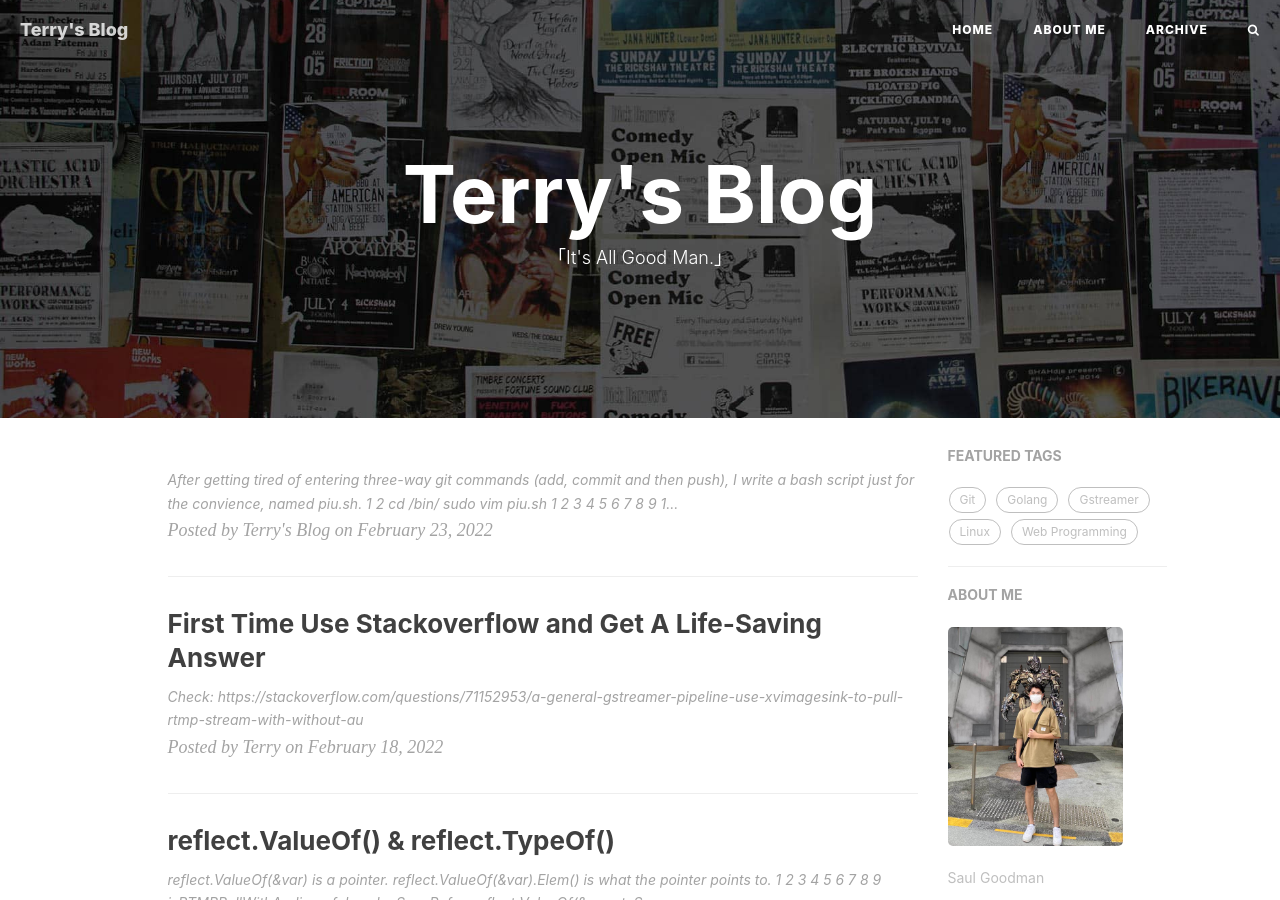
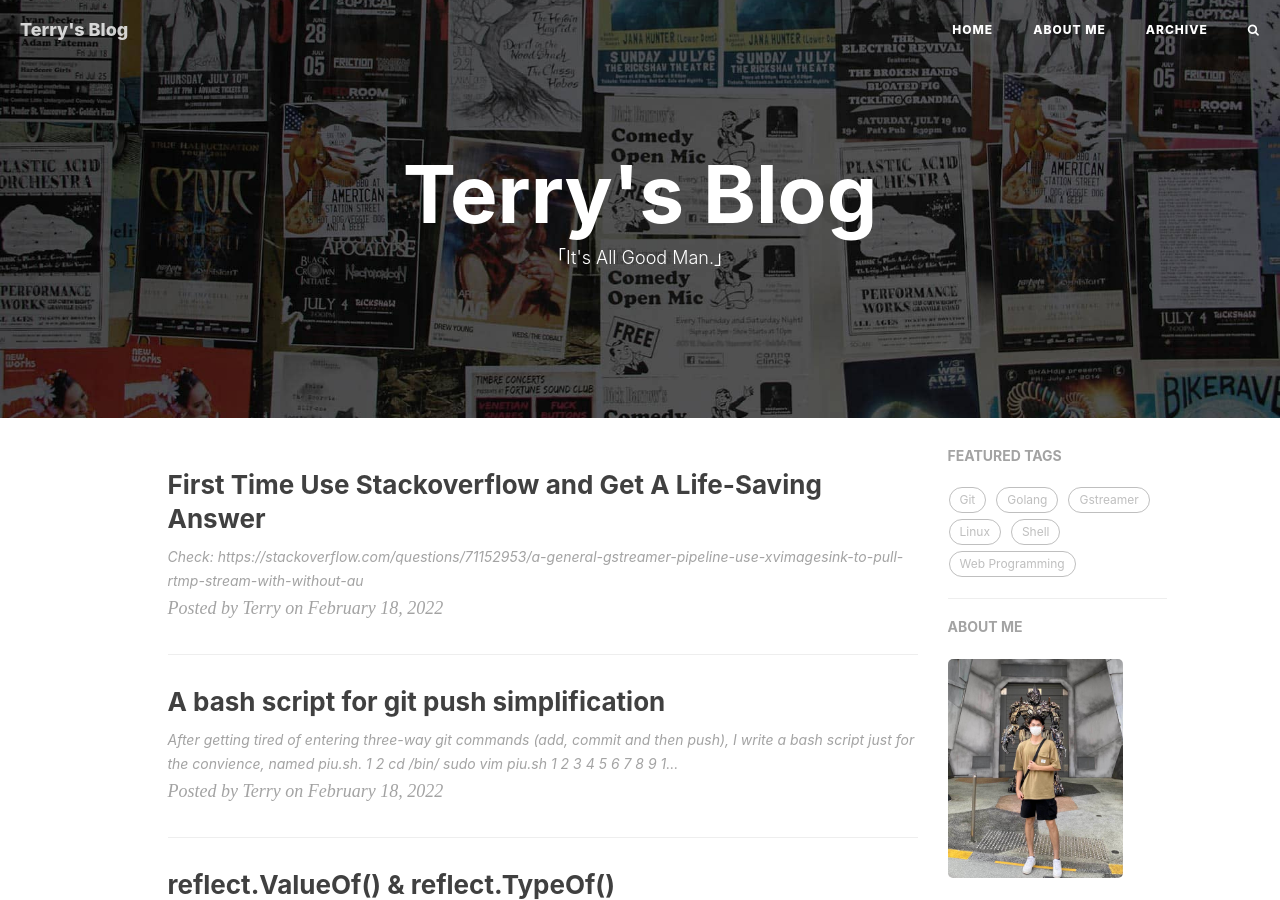
Before and after one commit to huty1998/huty1998.github.io, a Jekyll site: the page built from index.html, in a window 1280 px wide and 900 px high. Built offline with Jekyll 4.4.1, drawn with Linux system fonts in a browser that asks for light colours; nearby versions of some CDN libraries; the list of posts is cut into pages by our own code; comment, search, counter and statistics services are not loaded.

Commit message:
2022-02-18

```diff
--- a/_posts/2022-02-18-piu-github.md
+++ b/_posts/2022-02-18-piu-github.md
@@ -1,6 +1,6 @@
 ---
 layout: post
-title: `piu.sh` for git push simplification
+title: "A bash script for git push simplification"
 subtitle: ''
 author: "Terry"
 header-style: text
```
